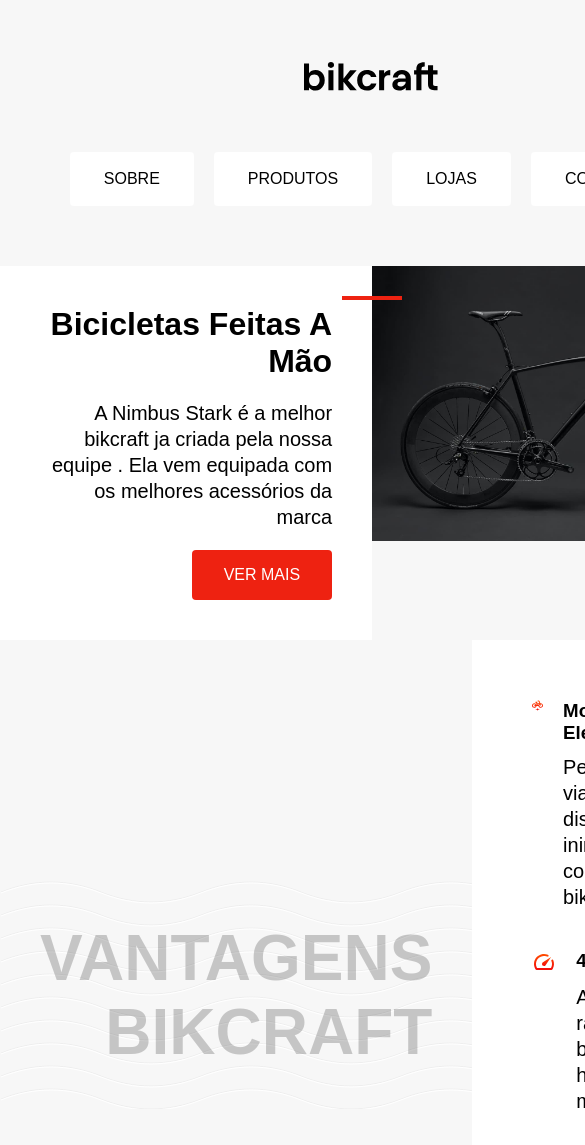
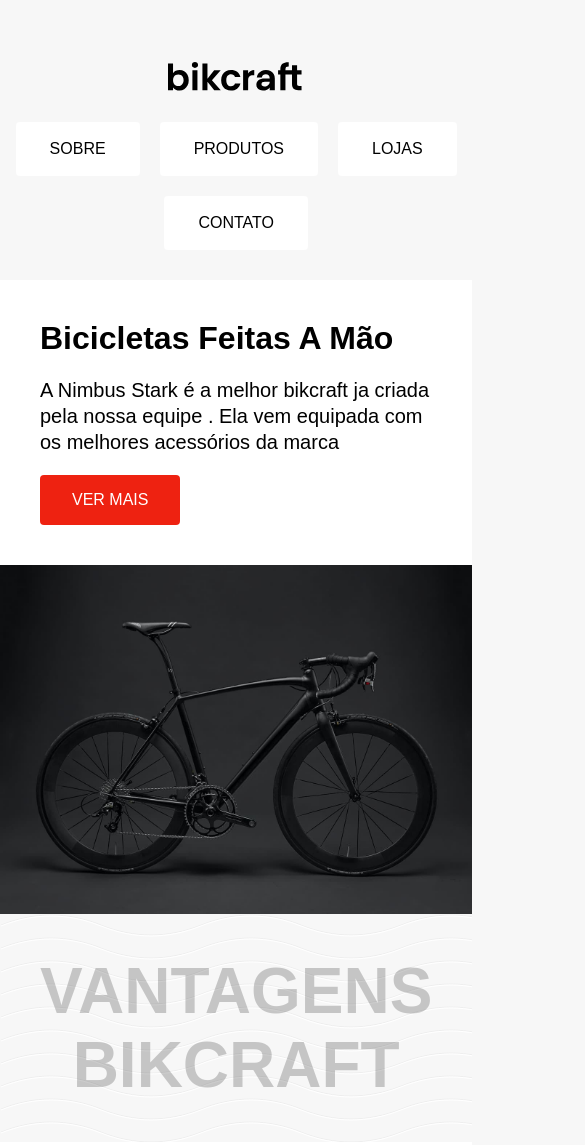
Before and after one commit to Cristiansgit/Cristiansgit., a plain HTML site: page index.html in a window 390 px wide. Shown: the top 1145 px of the page, 585 px wide, since content can reach past the window. Drawn offline with Linux system fonts and the light colour scheme.

Commit message:
responsivo

```diff
--- a/index.html
+++ b/index.html
@@ -30,7 +30,9 @@
         <p>A Nimbus Stark é a melhor bikcraft ja criada pela nossa equipe . Ela vem equipada com os melhores acessórios da marca</p>
         <a class="botao" href="/">Ver Mais</a>
       </div>
-      <img src="img/bicicleta.jpg" alt="Bicicleta preta">
+      <div class="introducao-cover">
+        <img src="img/bicicleta.jpg" alt="Bicicleta preta">
+      </div>
     </article>
 
     <article  class="conteudo" aria-labelledby="label-vantagens">
--- a/style.css
+++ b/style.css
@@ -68,6 +68,11 @@ p{
 .introducao h1{
     font-size: 2rem;
 }
+.introducao-cover img{
+    object-fit: cover;
+    height: 100%;
+
+}
 .detalhe{
     width: 60px;
     height: 4px;
@@ -119,3 +124,30 @@ p{
     padding: 40px;
     box-sizing: border-box;
 }
+@media(max-width: 1000px ){
+    .conteudo{
+        grid-template-columns: 1fr;
+    }
+    .subtitulo{
+        text-align: center;
+    }
+    .detalhe{
+        display: none;
+    }
+}
+
+@media(max-width:600px){
+    body{
+        gap: 30px;
+    }
+    .conteudo{
+        grid-template-columns: 1fr;
+    }
+    .header{
+        gap: 30px;
+    }
+    .introducao{
+        text-align: left;
+        justify-items: start;
+    }
+}
```
